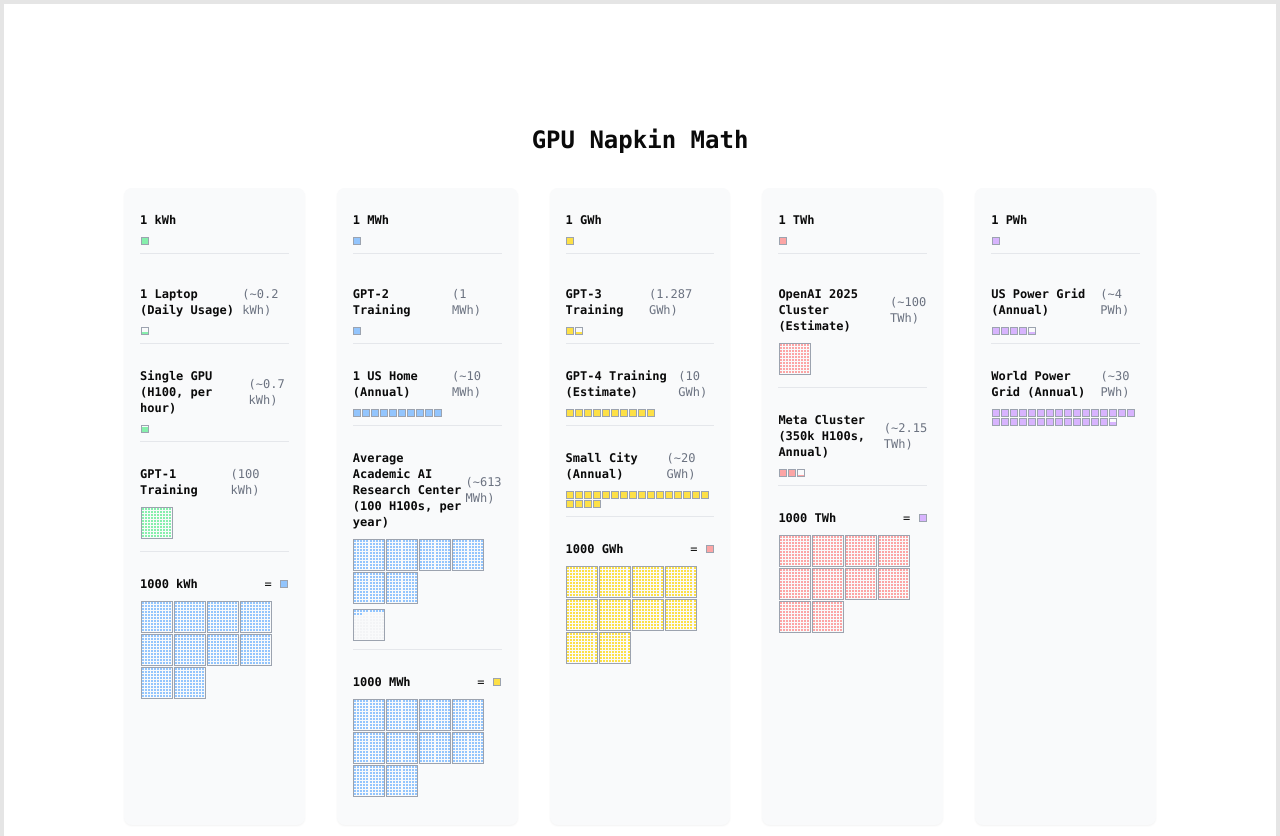
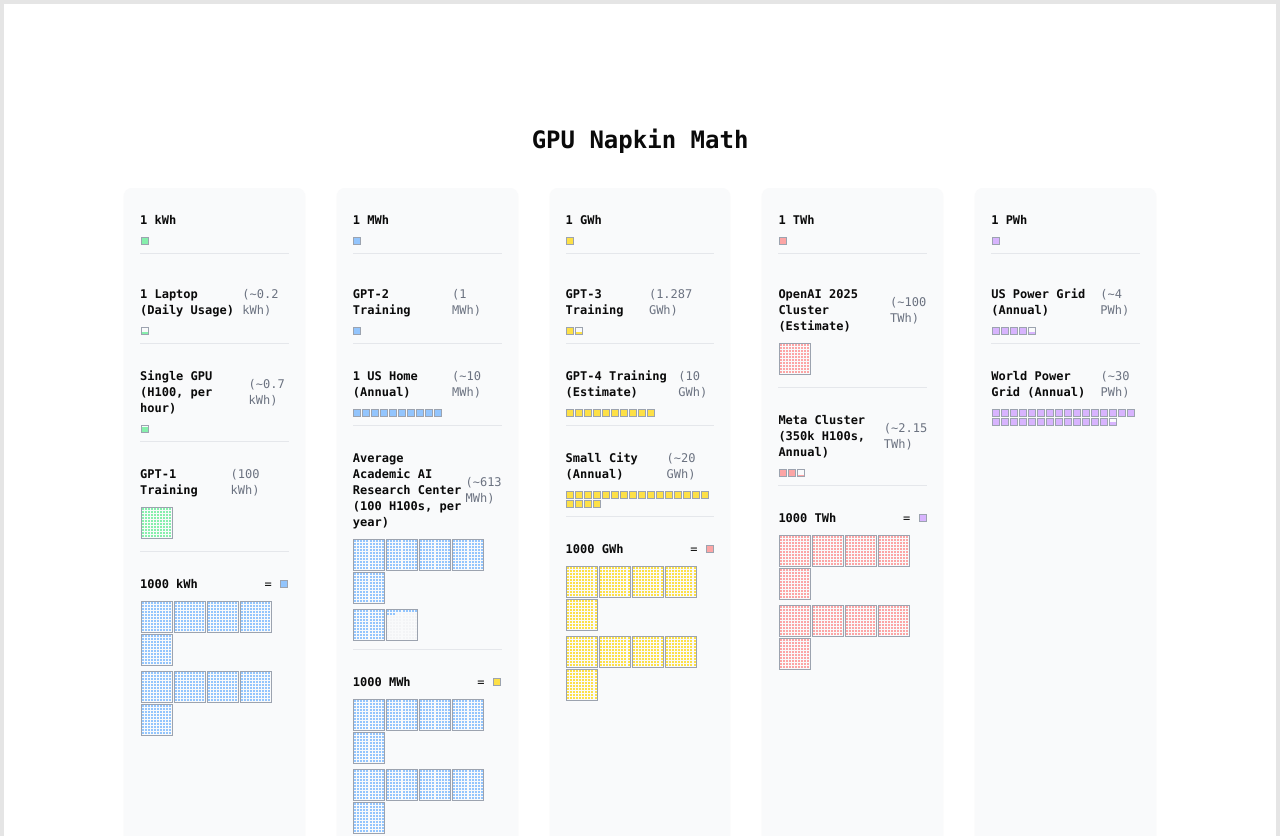
Before and after one commit to aniltolwani/gpu-latencies, a Next.js app: page / in a window 1280 px wide. Shown: the top 836 px of the page. Built offline with nearby package versions, Linux system fonts and the light colour scheme.

Commit message:
okay we're cooking

```diff
--- a/components/energy-consumption-visualization.tsx
+++ b/components/energy-consumption-visualization.tsx
@@ -113,21 +113,25 @@
             <div className="flex flex-wrap items-end">
               {blocks >= 100 ? (
                 <>
-                  {/* Render full grids */}
-                  {Array(Math.ceil(fullGrids / 10)).fill(0).map((_, rowIndex) => (
-                    <div key={rowIndex} className="flex flex-wrap w-full mb-1">
-                      {Array(Math.min(10, fullGrids - rowIndex * 10)).fill(0).map((_, i) => (
+                  {/* First row: up to 5 full grids */}
+                  <div className="flex flex-wrap w-full mb-1">
+                    {Array(Math.min(5, fullGrids)).fill(0).map((_, i) => (
                       <BlockGrid key={i} color={color} count={100} />
                     ))}
                   </div>
+                  {/* Second row: remaining full grids and partial grid */}
+                  {fullGrids > 5 && (
+                    <div className="flex flex-wrap w-full">
+                      {Array(fullGrids - 5).fill(0).map((_, i) => (
+                        <BlockGrid key={i} color={color} count={100} />
                       ))}
-                  {/* Render remaining blocks */}
                       {remainingBlocks > 0 && (
                         <BlockGrid color={color} count={remainingBlocks} />
                       )}
-                  {/* Render fractional part */}
                       {fractionalPart > 0 && (
                         <PartialBlock fraction={fractionalPart} color={color} />
+                      )}
+                    </div>
                   )}
                 </>
               ) : (
@@ -179,9 +183,8 @@
       {/* Attribution and source information container */}
       {/* Small, centered text in gray */}
       <div className="mt-8 text-xs text-gray-600 text-center">
-        <p>[github.com/chubin/late.nz] [MIT License]</p>
-        <p>Adapted from &quot;Jeff Dean&apos;s latency numbers&quot;</p>
-        <p>Original: [github.com/colin-scott/interactive_latencies]</p>
+        <p>Inspired by [github.com/chubin/late.nz] [MIT License]</p>
+        <p>And from &quot;Jeff Dean&apos;s latency numbers&quot;</p>
       </div>
     </div>
   );
```
Lines whose indentation alone changed are shown as unchanged.
